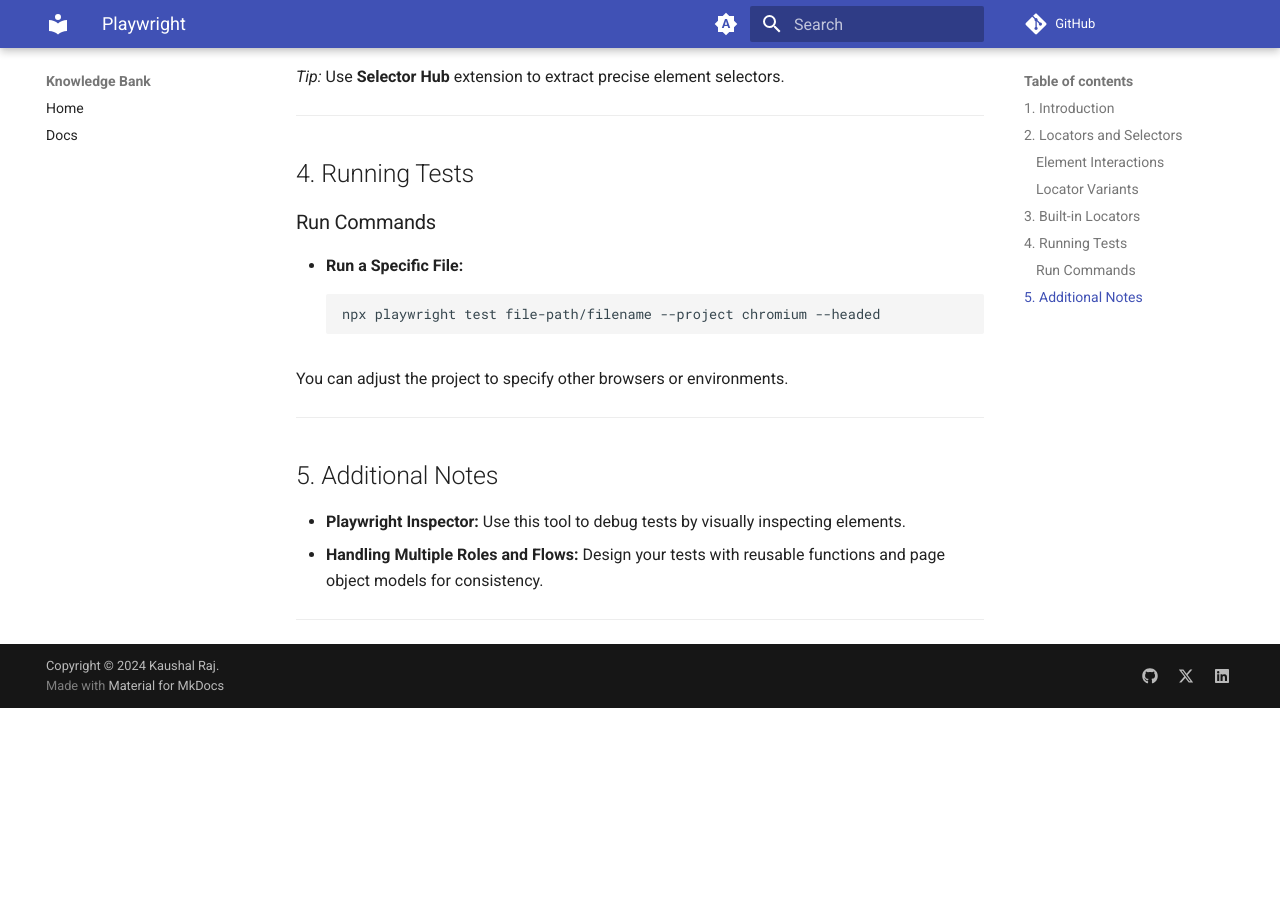
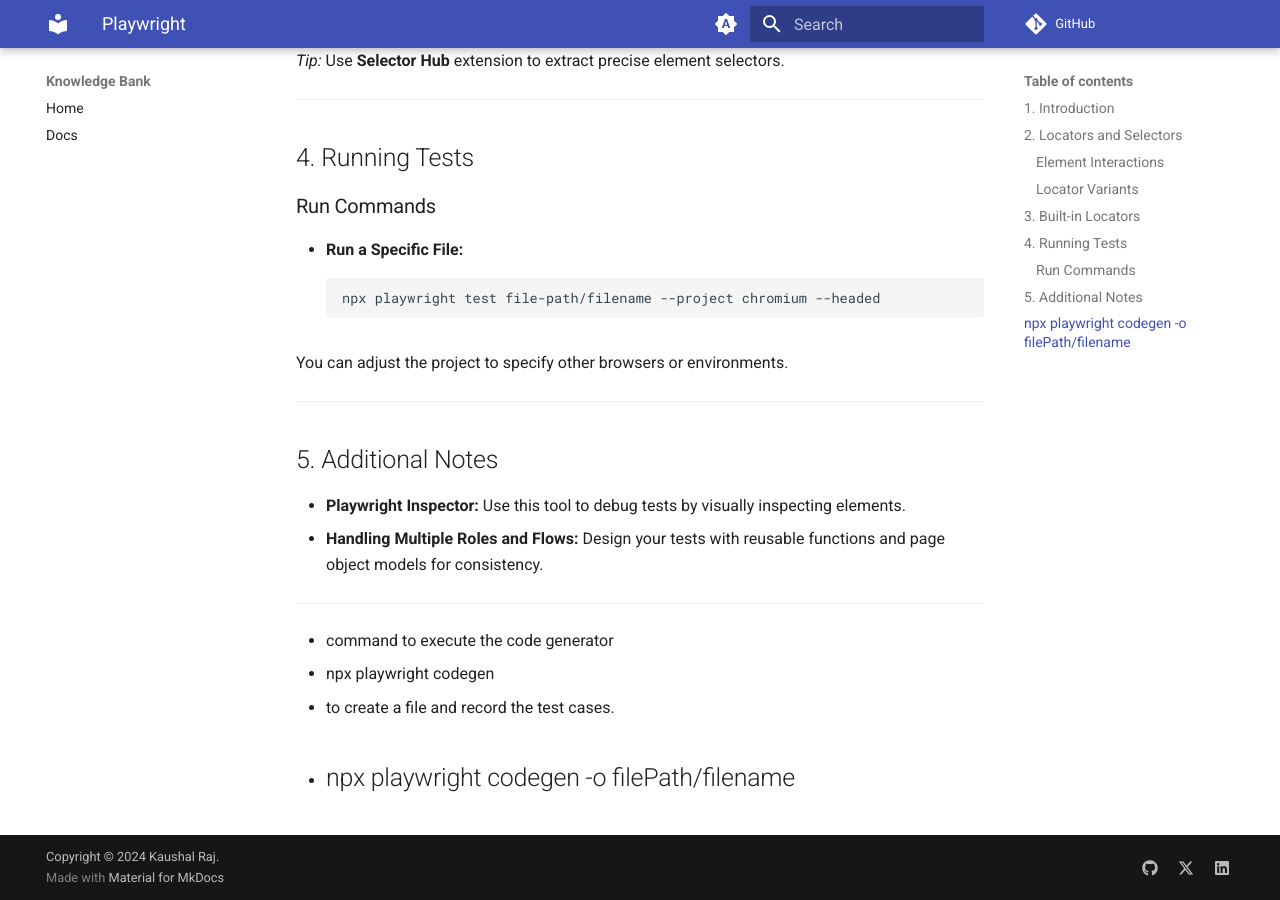
Before and after one commit to kaushal726/self-learning, an MkDocs documentation site: the page built from docs/tech/playwright.md, in a window 1280 px wide and 900 px high, scrolled down 2034 px. Built offline with MkDocs 1.6.1 and Material for MkDocs 9.7.7, drawn with Linux system fonts in a browser that asks for light colours; comment, search, counter and statistics services are not loaded; before the commit the page ends 2742 px from its top, so only the background shows below that.

````diff
--- a/docs/tech/playwright.md
+++ b/docs/tech/playwright.md
@@ -6,8 +6,6 @@
 - Categories: Testing
 - Tags: Playwright, Testing, Automation
 ---
-
-
 
 # Playwright Documentation
 
@@ -26,6 +24,7 @@ Playwright offers flexible locators to identify and interact with elements in a
 ### Element Interactions
 
 #### 1. Navigation and Clicks
+
 - **Navigate to URL:** `page.goto("http://localhost:3000/")`
 - **Click Element:**
   ```javascript
@@ -34,7 +33,9 @@ Playwright offers flexible locators to identify and interact with elements in a
   ```
 
 #### 2. Filling Inputs
+
 - **Fill Input:**
+
   ```javascript
   page.fill("locator", "value");
   page.fill("input=[id='loginId']", "value"); // example
@@ -50,6 +51,7 @@ Playwright offers flexible locators to identify and interact with elements in a
 Playwright’s `locator` API provides enhanced flexibility and precision:
 
 - **Links/Buttons:**
+
   ```javascript
   page.click("locator");
   page.locator("locator").click();
@@ -75,7 +77,7 @@ Playwright has built-in locators that simplify accessibility and semantic elemen
 - `page.getByTitle()`: Locate by title attribute.
 - `page.getByTestId()`: Locate by `data-testid` attribute.
 
-*Tip:* Use **Selector Hub** extension to extract precise element selectors.
+_Tip:_ Use **Selector Hub** extension to extract precise element selectors.
 
 ---
 
@@ -98,3 +100,9 @@ You can adjust the project to specify other browsers or environments.
 - **Handling Multiple Roles and Flows:** Design your tests with reusable functions and page object models for consistency.
 
 ---
+
+- command to execute the code generator
+  - npx playwright codegen
+- to create a file and record the test cases.
+  - npx playwright codegen -o filePath/filename
+-
````
Also changed, not shown: docs/tech/post_deploy.md (added, +33 -0 lines).
